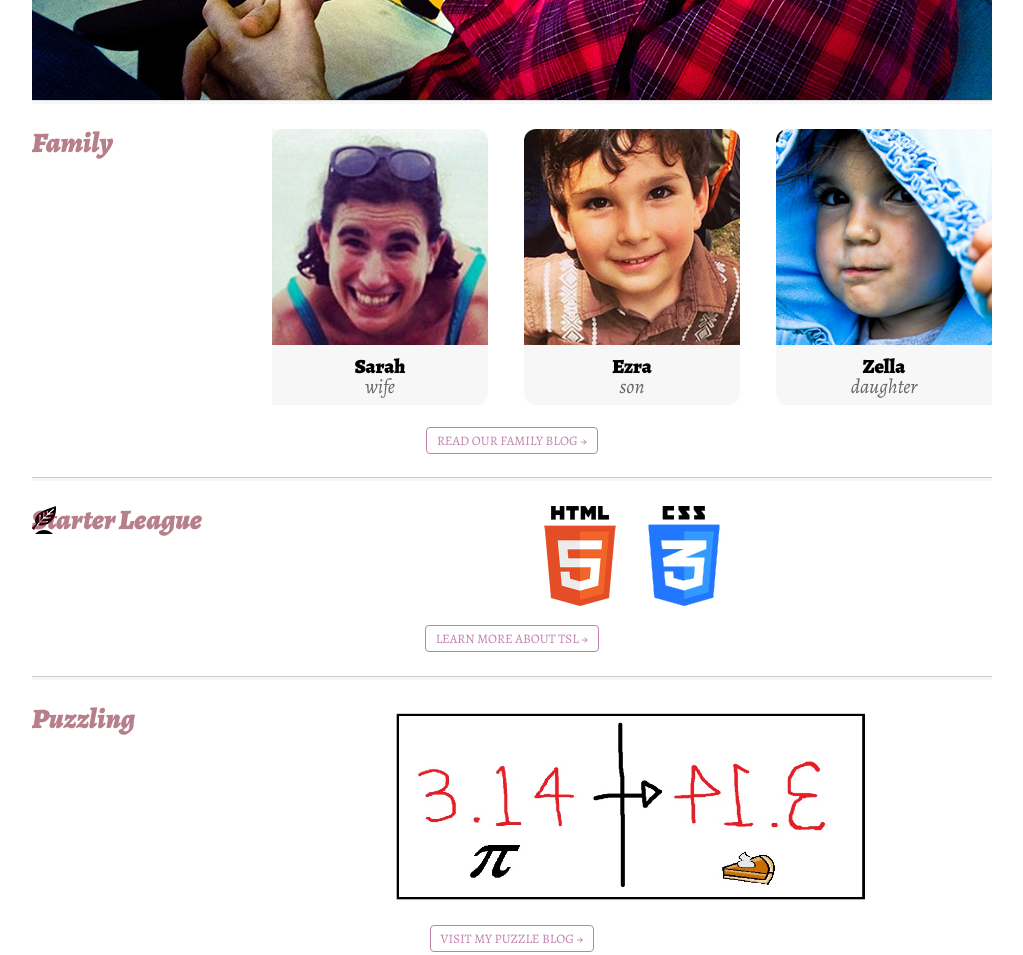
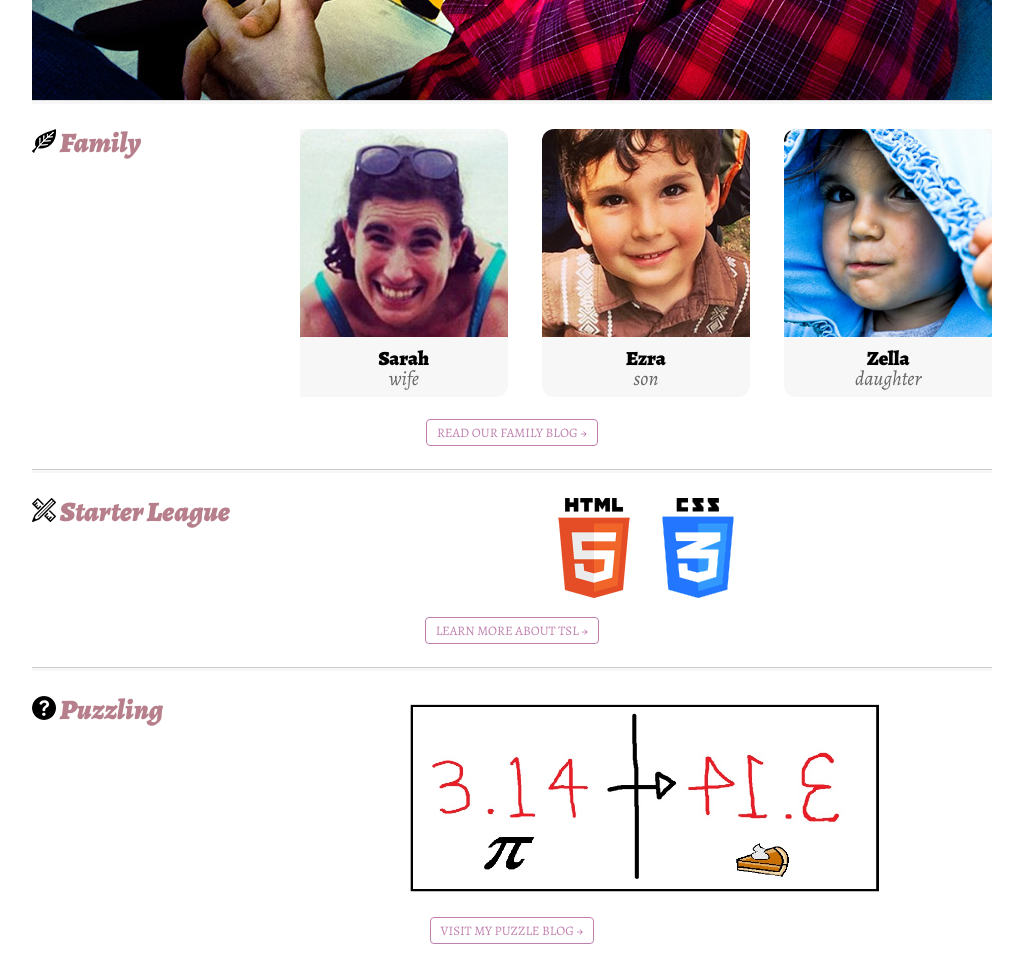
Before and after one commit to katherineschultz/santheo, a plain HTML site: page index.html in a window 1280 px wide. Shown: the part 620-1575 px from the top of the page, without its empty margins (128-1151 px from the left). Drawn offline with nearby package versions, Linux system fonts and the light colour scheme.

Commit message:
santheo sprite homework
finally got the sprites to work!!

```diff
--- a/global.scss
+++ b/global.scss
@@ -5,7 +5,7 @@
 
 @import "icons24/*.png";
 
-@include all-icons24-sprites;
+//@include all-icons24-sprites;
 
 @mixin rounded-corners($corner) {
     -webkit-border-radius: $corner;
@@ -97,10 +97,40 @@ h2 {
     font-weight: bold;
     /*letter-spacing: -1px;*/
     margin-bottom: .8em;
+    position: relative;
+    margin-left: 28px;
+}
 
-    &:before {
+//sprites//
+
+.family h2:before {
     @include icons24-sprite(leaf);
-    }
+    content: "";
+    width: 24px;
+    height: 24px;
+    position: absolute;
+    left: -28px;
+    top: 0px;
+}
+
+.tsl h2:before {
+    @include icons24-sprite(pencil-ruler);
+    content: "";
+    width: 24px;
+    height: 24px;
+    position: absolute;
+    left: -28px;
+    top: 0px;
+}
+
+.puzzling h2:before {
+    @include icons24-sprite(question);
+    content: "";
+    width: 24px;
+    height: 24px;
+    position: absolute;
+    left: -28px;
+    top: 0px;
 }
 
 .readmore {
--- a/index.html
+++ b/index.html
@@ -46,7 +46,7 @@
     </section>
 
     <section class="tsl" id="tsl">
-        <h2 class="icons24-leaf">Starter League</h2>
+        <h2>Starter League</h2>
         <img src="html5.jpg">
         <img src="css3.jpg">
         <p class="readmore"><a href="http://starterleague.com">Learn more about TSL &rarr;</a></p>
```
Also changed, not shown: global.css.
